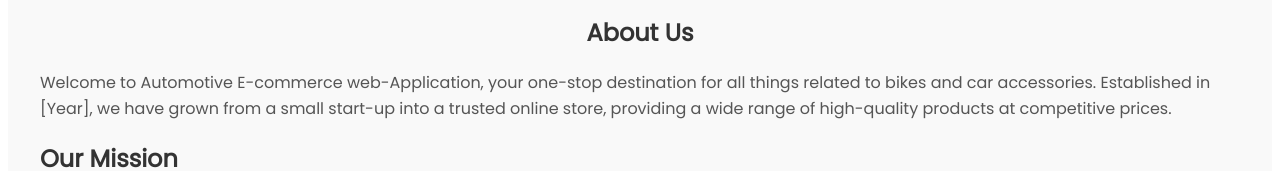
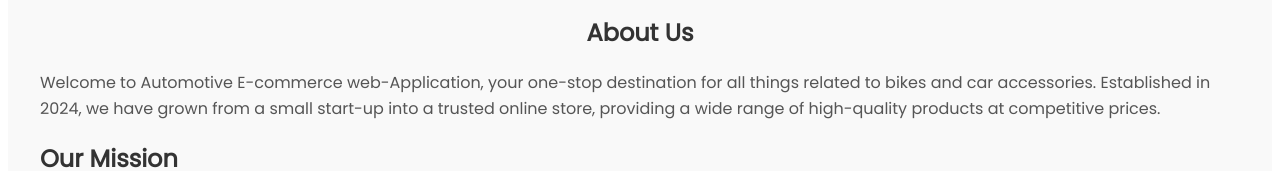
Before and after one commit to Tamilkumaran17/Automotive-Frontend, a React (Vite) app: page /about in a window 1280 px wide. Shown: the part 190-361 px from the top of the page. Built offline with nearby package versions, Linux system fonts and the light colour scheme; no server answers.

Commit message:
about change

```diff
--- a/src/Components/About.jsx
+++ b/src/Components/About.jsx
@@ -20,7 +20,7 @@ const About = () =>{
 <section class="about-section">
   <div class="about">
     <h1>About Us</h1>
-    <p>Welcome to Automotive E-commerce web-Application, your one-stop destination for all things related to bikes and car accessories. Established in [Year], we have grown from a small start-up into a trusted online store, providing a wide range of high-quality products at competitive prices.</p>
+    <p>Welcome to Automotive E-commerce web-Application, your one-stop destination for all things related to bikes and car accessories. Established in 2024, we have grown from a small start-up into a trusted online store, providing a wide range of high-quality products at competitive prices.</p>
 
     <h2>Our Mission</h2>
     <p>At Automotive E-commerce web-Application, our mission is to enhance your driving and riding experience by offering the best products on the market. We believe in quality, affordability, and customer satisfaction, and we strive to bring you the latest innovations in automotive accessories.</p>
```
